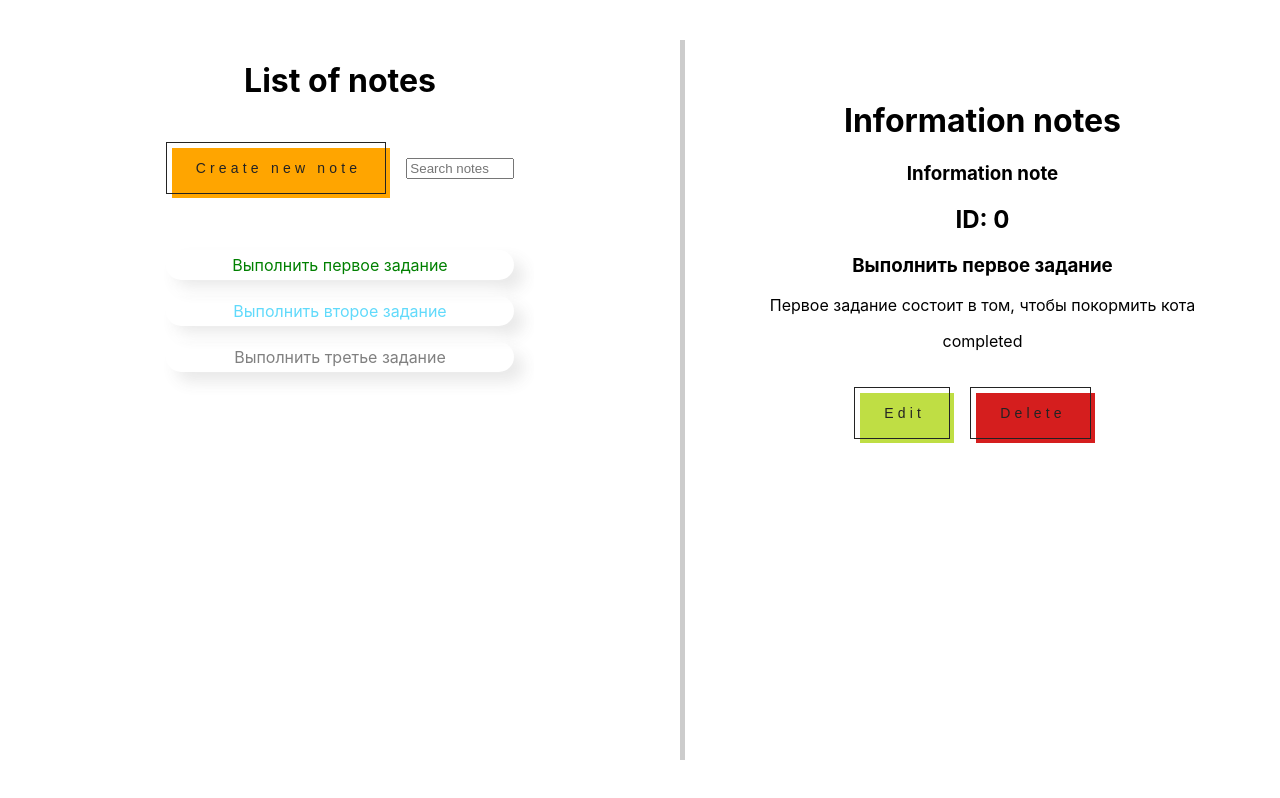
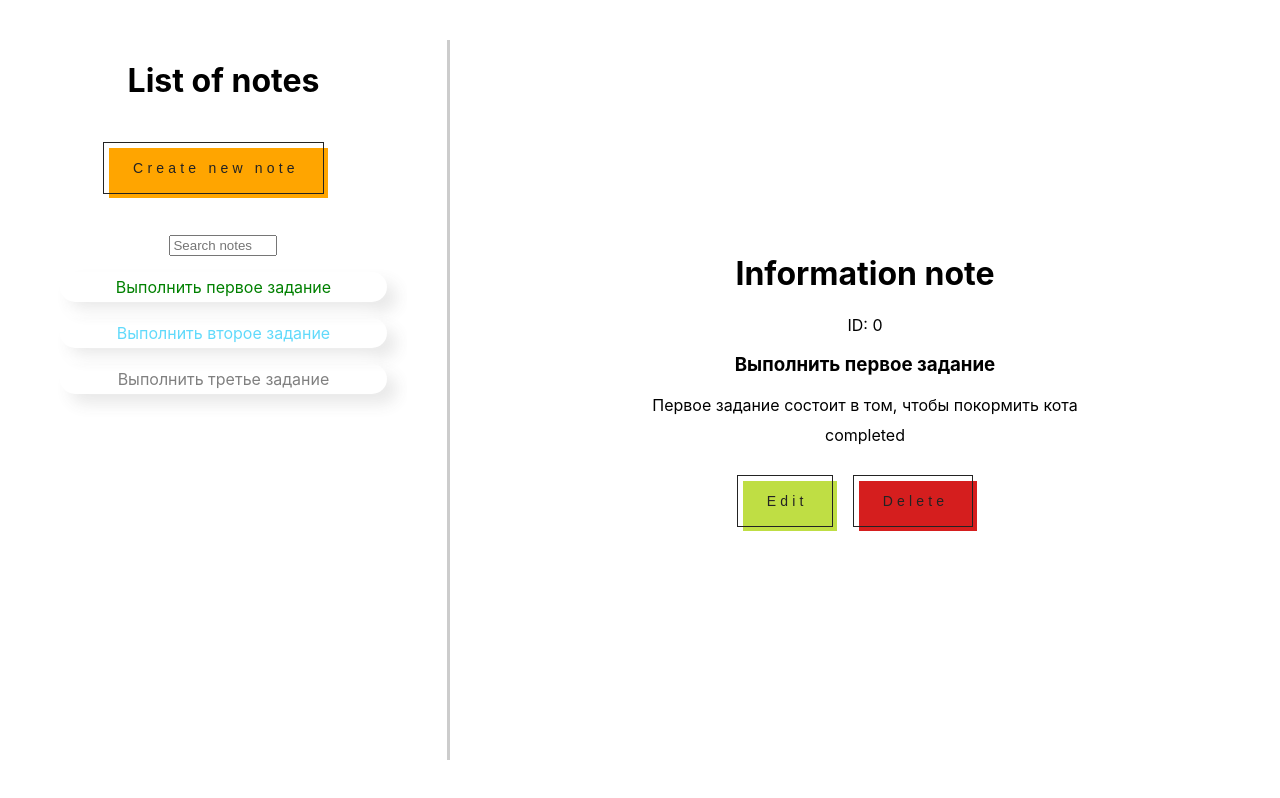
Before and after one commit to kibni1409/test, a React (Create React App) app: page /note/0 in a window 1280 px wide. Built offline with nearby package versions, Linux system fonts and the light colour scheme.

Commit message:
Refactoring search

```diff
--- a/src/App.js
+++ b/src/App.js
@@ -15,8 +15,6 @@ function App() {
                 <ListOfNotesContainer/>
                 <Border/>
                 <Routes>
-                    <Route path="*" element={<ListOfNotesContainer/>}/>
-                    <Route path="/note" element={<ListOfNotesContainer/>}/>
                     <Route path="note/:id" element={<InformationNotesContainer/>}/>
                 </Routes>
             </div>
--- a/src/Components/InformationNotes/InformationNotes.js
+++ b/src/Components/InformationNotes/InformationNotes.js
@@ -1,5 +1,5 @@
 import classes from "./InformationNotes.module.css"
-import {useParams} from "react-router-dom";
+import {Navigate, useParams} from "react-router-dom";
 import {useState} from "react";
 import InfoNote from "./Mode/InfoNote";
 import EditNote from "./Mode/EditNote";
@@ -54,7 +54,16 @@ const InformationNotes = (props) => {
                     EditNotes={props.EditNotes}
                 />
             : null)
+        if(ElementNotes.every(element => element === null)){
+            return <Navigate to="/note/new" />
+        }
+        else{
+            return ElementNotes
+        }
     }
+
+
+
 
     return (
         <div className={classes.InformationNotes}>
--- a/src/Components/InformationNotes/InformationNotes.module.css
+++ b/src/Components/InformationNotes/InformationNotes.module.css
@@ -79,12 +79,13 @@
   color: green;
 }
 
-.Teg {
+.Border {
   grid-area: Border;
   background: rgba(1, 1, 1, 0.2);
   cursor: col-resize;
   height: 90vh;
   width: 5px;
+  min-width: 3px;
 }
 
 .InformationNotes {
@@ -272,19 +273,21 @@
   margin: auto;
   padding: 15px;
   overflow: auto;
+  min-width: 800px;
 }
 .form input {
   margin: 10px;
   border-radius: 50px;
   padding: 10px;
   border: 1px #3a404b solid;
+  width: 500px;
 }
 .form textarea {
   padding: 10px;
   border-radius: 20px;
-  width: 300px;
+  width: 500px;
   resize: none;
-  height: 200px;
+  height: 400px;
 }
 .form fieldset {
   border-radius: 20px;
--- a/src/Components/InformationNotes/InformationNotes.scss
+++ b/src/Components/InformationNotes/InformationNotes.scss
@@ -26,21 +26,21 @@
   margin: auto;
   padding: 15px;
   overflow: auto;
-  //max-width: 50%;
-  //width: 50%;
+  min-width: 800px;
 
   input{
     margin: 10px;
     border-radius: 50px;
     padding: 10px;
     border: 1px #3a404b solid;
+    width: 500px;
   }
   textarea{
     padding: 10px;
     border-radius: 20px;
-    width: 300px;
+    width: 500px;
     resize: none;
-    height: 200px;
+    height: 400px;
   }
   label{
 
--- a/src/Components/InformationNotes/Mode/InfoNote.js
+++ b/src/Components/InformationNotes/Mode/InfoNote.js
@@ -2,9 +2,9 @@ import classes from "./../InformationNotes.module.css"
 
 const InfoNote = (props) => {
     return (
-        <div key={props.id}>
-            <h3>Information note</h3>
-            <h2>ID: {props.id}</h2>
+        <div key={props.id} className={classes.form} >
+            <h1>Information note</h1>
+            <span>ID: {props.id}</span>
             <h3>{props.heading}</h3>
             <p>{props.text}</p>
             <p>{props.status}</p>
--- a/src/Components/ListOfNotes/Border.js
+++ b/src/Components/ListOfNotes/Border.js
@@ -12,9 +12,6 @@ const Border = () => {
 
         setInitialPos(e.clientX);
         setInitialSize(resizable.offsetWidth);
-        console.log("Мышь:" + e.clientX)
-        console.log("Размер:" + resizable.offsetWidth)
-
     }
 
     const resize = (e) => {
@@ -22,12 +19,10 @@ const Border = () => {
         let resizable = document.getElementById('List');
 
         resizable.style.width = `${parseInt(initialSize) + parseInt(e.clientX - initialPos)}px`;
-        console.log("Итог:" + resizable.style.width)
-
     }
 
     return(
-        <div className={classes.Teg}
+        <div className={classes.Border}
              id="Teg"
              draggable='true'
              onDragStart={initial}
--- a/src/Components/ListOfNotes/ListOfNotes.module.css
+++ b/src/Components/ListOfNotes/ListOfNotes.module.css
@@ -79,10 +79,11 @@
   color: green;
 }
 
-.Teg {
+.Border {
   grid-area: Border;
   background: rgba(1, 1, 1, 0.2);
   cursor: col-resize;
   height: 90vh;
   width: 5px;
+  min-width: 3px;
 }
--- a/src/Components/ListOfNotes/ListOfNotes.scss
+++ b/src/Components/ListOfNotes/ListOfNotes.scss
@@ -78,10 +78,11 @@
   color: green;
 }
 
-.Teg{
+.Border{
   grid-area: Border;
   background: rgba(1, 1, 1, 0.2);
   cursor: col-resize;
   height: 90vh;
-  width: 5px
+  width: 5px;
+  min-width: 3px;
 }
--- a/src/Components/ListOfNotes/Search.js
+++ b/src/Components/ListOfNotes/Search.js
@@ -25,17 +25,21 @@ const Search = (props) => {
                 value: ""
             }
         }
+        let SearchInput = document.getElementById('Search')
+        console.log(SearchInput)
+        SearchInput.value = '';
         Search(eFake)
-    },[])
+    },[props.listNotes])
 
     const Search = (e) => {
+        props.SearchNotes(e.target.value)
         console.log(props.searchNotes)
-        props.SearchNotes(e.target.value)
+        console.log(e.target.value)
     }
 
     return (
         <>
-            <input onChange={Search} placeholder="Search notes"/>
+            <input onChange={Search} id="Search" placeholder="Search notes"/>
             {ElementSearch}
         </>
     )
```
